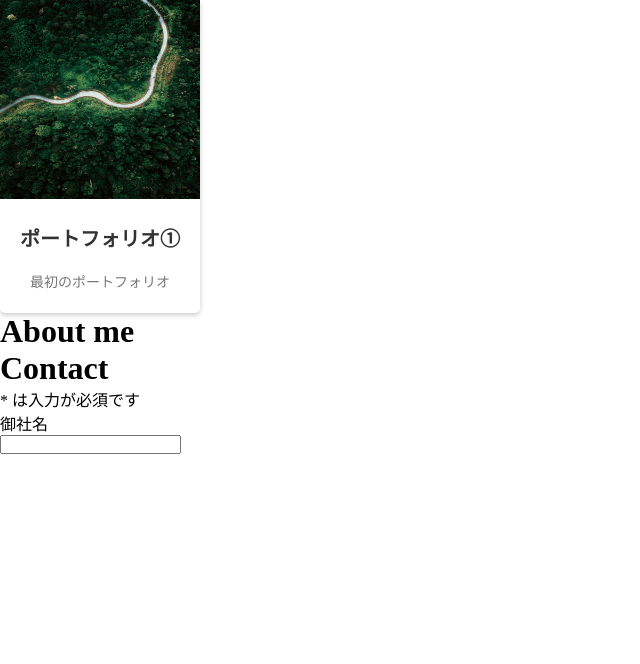
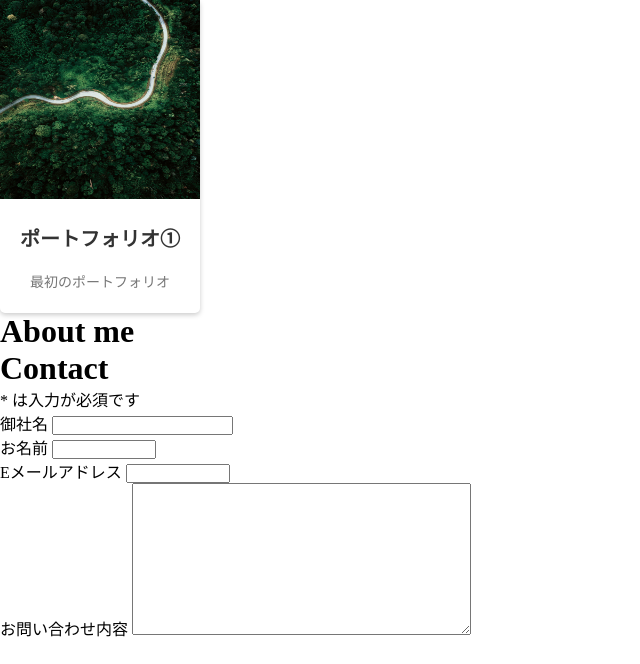
Before and after one commit to Na-naO/self_introduction, a PHP site: page / in a window 1280 px wide. Shown: the part 136-800 px from the top of the page, without its empty margins (0-640 px from the left). Run offline with PHP 8.4, Linux system fonts and the light colour scheme.

Commit message:
Add contact form

```diff
--- a/index.php
+++ b/index.php
@@ -48,8 +48,23 @@
           </p>
           <div class="contact_title">
             御社名
+            <input type="text" name="contact_office" class="contact_office_name">
           </div>
-          <input type="text" name="contact_office" class="contact_office_name">
+
+          <div class="contact_name">
+            お名前
+            <input type="text" name="name" style="width:100px" class="contact_name">
+          </div>
+
+          <div class="contact_email">
+            Eメールアドレス
+            <input type="text" name="email" style="width:100px">
+          </div>
+
+          <div class="contact_content">
+            お問い合わせ内容
+            <textarea name="content" cols="40" rows="10"></textarea>
+          </div>
         </form>
       </div>
     </div>
```
